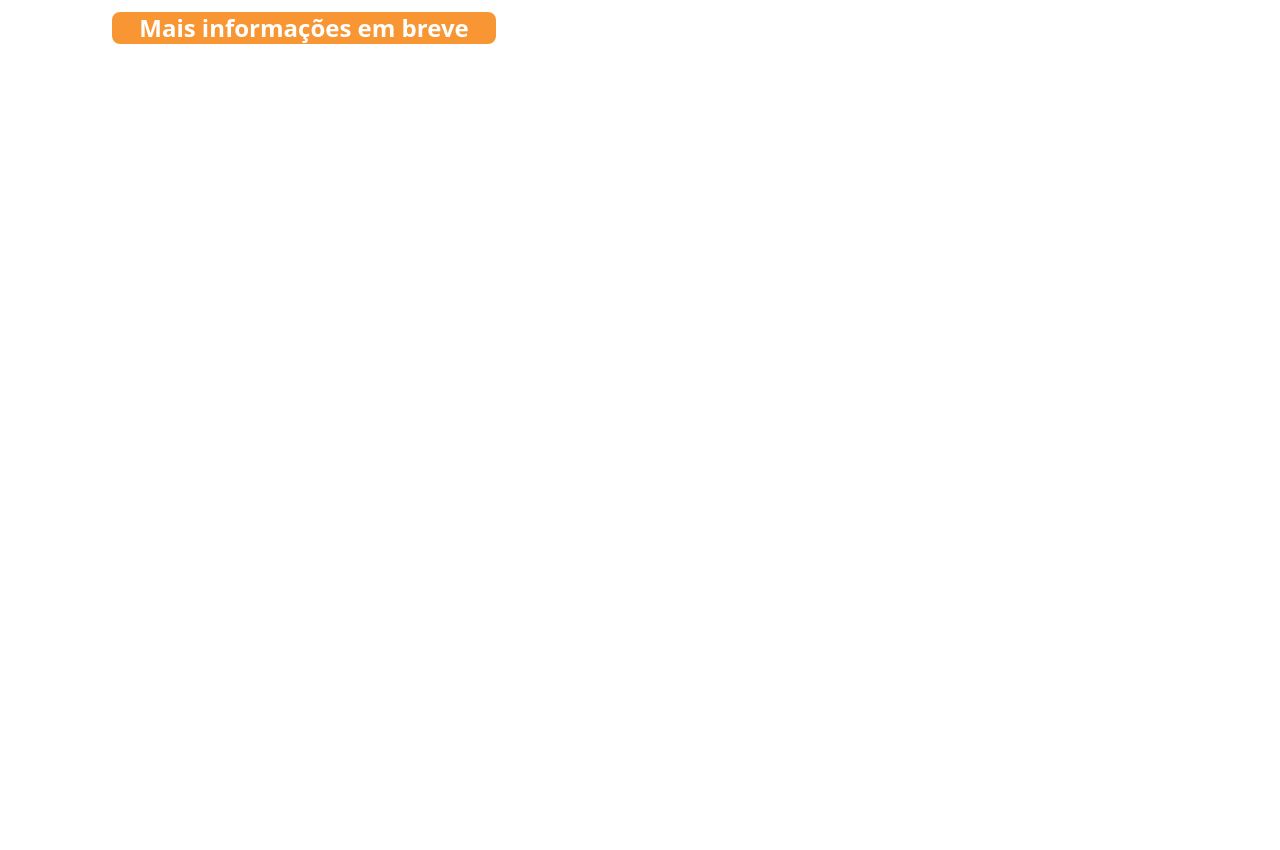
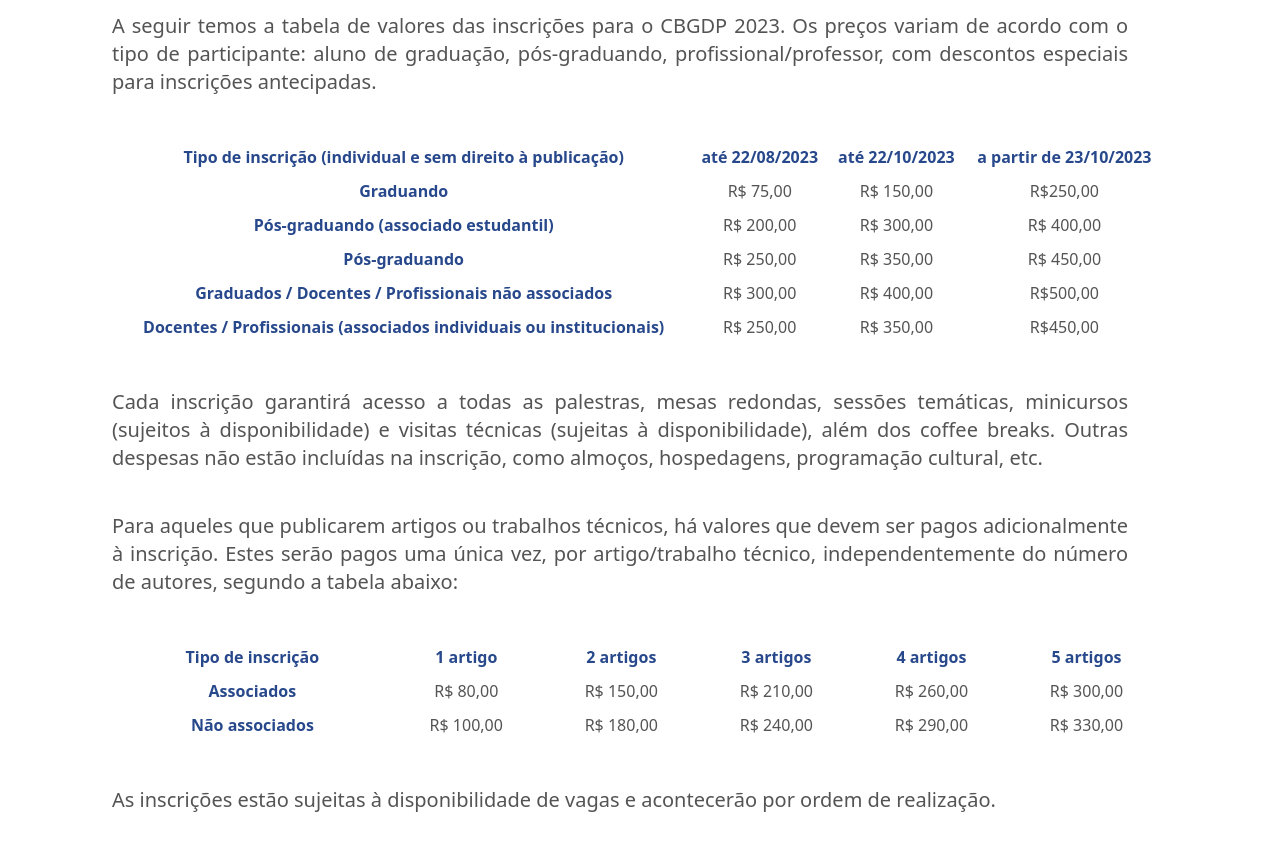
Before and after one commit to alicemlima/cbgdp, a Next.js app: page /inscricoes in a window 1280 px wide. Shown: the part 260-1110 px from the top of the page. Before the commit the page ends 800 px from the top, so only its background shows below. Built offline with nearby package versions, Linux system fonts and the light colour scheme.

Commit message:
Inclusão sobre inscrição

```diff
--- a/src/app/inscricoes/page.jsx
+++ b/src/app/inscricoes/page.jsx
@@ -2,16 +2,97 @@
 import Subtitle from "@/src/components/Subtitle"
 import TitlePage from "@/src/components/TitlePage"
 import { AiOutlineGithub } from 'react-icons/ai';
+import BodyText from '@/src/components/BodyText';
 
 export default function inscricoes() {
 
     return (
         <main className="h-screen">
             <TitlePage>Inscrições</TitlePage>
-            <div className="w-full space-y-5 text-pallete-white px-4 md:px-16 xl:px-28 2xl:px-64 pb-10 flex flex-wrap flex-col content-start ">
-                    <div className="w-full  bg-pallete-orange text-pallete-white rounded-lg max-w-sm mt-5 text-center md:text-2xl text-xl font-black">Mais informações em breve</div>
+            <div className="w-full space-y-10 text-pallete-medium-dark px-4 md:px-16 xl:px-28 2xl:px-64 pb-10 flex flex-col flex-wrap content-start">
+                <BodyText>A seguir temos a tabela de valores das inscrições para o CBGDP 2023. Os preços variam de acordo com o tipo de participante: aluno de
+                    graduação, pós-graduando, profissional/professor, com descontos especiais para inscrições antecipadas. </BodyText>
+                <table class="table-auto text-center border-separate border-spacing-2">
+                    <thead>
+                        <tr className='text-pallete-blue font-bold'>
+                            <th>Tipo de inscrição (individual e sem direito à publicação)</th>
+                            <th>até 22/08/2023</th>
+                            <th>até 22/10/2023</th>
+                            <th>a partir de 23/10/2023</th>
+                        </tr>
+                    </thead>
+                    <tbody>
+                        <tr>
+                        <td className='text-pallete-blue font-bold'>Graduando</td>
+                        <td>R$ 75,00</td>
+                        <td>R$ 150,00</td>
+                        <td>R$250,00</td>
+                        </tr>
+                        <tr>
+                        <td className='text-pallete-blue font-bold'>Pós-graduando (associado estudantil)</td>
+                        <td>R$ 200,00</td>
+                        <td>R$ 300,00</td>
+                        <td>R$ 400,00</td>
+                        </tr>
+                        <tr>
+                        <td className='text-pallete-blue font-bold'>Pós-graduando</td>
+                        <td>R$ 250,00</td>
+                        <td>R$ 350,00</td>
+                        <td>R$ 450,00</td>
+                        </tr>
+                        <tr>
+                        <td className='text-pallete-blue font-bold'>Graduados / Docentes / Profissionais não associados</td>
+                        <td>R$ 300,00</td>
+                        <td>R$ 400,00</td>
+                        <td>R$500,00</td>
+                        </tr>
+                        <tr>
+                        <td className='text-pallete-blue font-bold'>Docentes / Profissionais (associados individuais ou institucionais)</td>
+                        <td>R$ 250,00</td>
+                        <td>R$ 350,00</td>
+                        <td>R$450,00</td>
+                        </tr>
+                    </tbody>
+                </table>
+                <BodyText>Cada inscrição garantirá acesso a todas as palestras, mesas redondas, sessões temáticas, minicursos (sujeitos à disponibilidade)
+                    e visitas técnicas (sujeitas à disponibilidade), além dos coffee breaks. Outras despesas não estão incluídas na inscrição, como almoços,
+                    hospedagens, programação cultural, etc.</BodyText>
+                <BodyText>Para aqueles que publicarem artigos ou trabalhos técnicos, há valores que devem ser pagos adicionalmente à inscrição. Estes serão
+                    pagos uma única vez, por artigo/trabalho técnico, independentemente do número de autores, segundo a tabela abaixo:</BodyText>
+                    <table class="table-auto text-center border-separate border-spacing-2">
+                    <thead>
+                        <tr className='text-pallete-blue font-bold'>
+                            <th>Tipo de inscrição</th>
+                            <th>1 artigo</th>
+                            <th>2 artigos</th>
+                            <th>3 artigos</th>
+                            <th>4 artigos</th>
+                            <th>5 artigos</th>
+                        </tr>
+                    </thead>
+                    <tbody>
+                        <tr>
+                            <td className='text-pallete-blue font-bold'>Associados</td>
+                            <td>R$ 80,00</td>
+                            <td>R$ 150,00</td>
+                            <td>R$ 210,00</td>
+                            <td>R$ 260,00</td>
+                            <td>R$ 300,00 </td>
+
+                        </tr>
+                        <tr>
+                            <td className='text-pallete-blue font-bold'>Não associados</td>
+                            <td>R$ 100,00</td>
+                            <td>R$ 180,00</td>
+                            <td>R$ 240,00</td>
+                            <td>R$ 290,00</td>
+                            <td>R$ 330,00</td>
+                        </tr>
+
+                    </tbody>
+                </table>
+                <BodyText>As inscrições estão sujeitas à disponibilidade de vagas e acontecerão por ordem de realização.</BodyText>
             </div>
-
         </main>
         )
     }
--- a/src/app/local/page.jsx
+++ b/src/app/local/page.jsx
@@ -2,6 +2,7 @@
 import Carousel from "@/src/components/Carousel"
 import Subtitle from "@/src/components/Subtitle"
 import TitlePage from "@/src/components/TitlePage"
+import BodyText from '@/src/components/BodyText';
 
 export default function Local() {
 
@@ -39,6 +40,14 @@
                     </div>
                     <div className='md:mt-20'>
                     <Subtitle >Hospedagem e Turismo</Subtitle>
+                    <BodyText>Orientações para que você aproveite ao máximo o 14º Congresso Brasileiro de Inovação e Gestão de Desenvolvimento de Produto</BodyText>
+                    <BodyText>A cidade de Natal, capital do estado Rio Grande do Norte, é conhecida por suas belas praias e clima tropical. Com cerca de 900 mil habitantes, possui um parque industrial diversificado, com setores de petróleo, energia renovável, turismo e tecnologia. Sua economia também é impulsionada pela pesca e agricultura,
+                        destacando-se na produção de frutas tropicais e camarão.</BodyText>
+
+                    <div>
+                        <BodyText>Aproveite o congresso e descubra os encantos de Natal. Com praias paradisíacas como Ponta Negra e Genipabu, é o destino perfeito para os amantes do sol e do mar. Explore as dunas de areia de buggy, faça um emocionante passeio de jangada pelos parrachos de Maracajaú e aproveite a vida noturna em Pipa. Natal é um convite irresistível ao relaxamento e à aventura.</BodyText>
+
+                    </div>
                 </div>
                 </div>
             </div>
--- a/src/components/BodyText.jsx
+++ b/src/components/BodyText.jsx
@@ -1,6 +1,6 @@
 export default function BodyText({ children }) {
     return (
-        <div className="text-justify lg:mr-10 lg:mb-0 mb-10 text-xl lg:text-2xl text-pallete-medium-dark my-5">
+        <div className="text-justify lg:mr-10 lg:mb-0 mb-10 text-xl text-pallete-medium-dark my-5">
             {children}
         </div>
     );
--- a/src/components/Sobre.jsx
+++ b/src/components/Sobre.jsx
@@ -10,9 +10,8 @@
                 <span className=" text-pallete-blue font-bold lg:mr-10 lg:mb-0 mb-10 text-2xl lg:text-3xl">Bem-vindos ao 14º Congresso de Inovação de Gestão do Desenvolvimento de Produto!</span>
                 <BodyText>Este evento único reunirá especialistas e profissionais de diversas áreas para explorar as mais recentes tendências e estratégias relacionadas à gestão da inovação e de produtos
                 inovadores. Com uma programação diversificada, o congresso oferecerá uma experiência enriquecedora e inspiradora para todos os participantes. </BodyText>
-                <div className=" text-pallete-blue font-bold lg:mr-10 lg:mb-0 mb-10 text-2xl lg:text-3xl mt-5"> Ele será dividido em quatro componentes principais:
-                Palestras, Mesas Redondas, Minicursos e Visitas Técnicas. </div>
-                <BodyText>O CBGFP Acontece a cada dois desde 1999 com o objetivo de incentivar o compartilhamento de conhecimentos e experiências das pesquisas sobre o desenvolvimento de produtos
+
+                <BodyText>O CBGDP acontece a cada dois desde 1999 com o objetivo de incentivar o compartilhamento de conhecimentos e experiências sobre o desenvolvimento de produtos
                 realizadas por grupos de pesquisa brasileiros. Ele acontece nos anos ímpares, sendo sediado pelos mais renomados centros de pesquisa em desenvolvimento de produtos do Brasil. Este ano
                 ocorrerá na cidade de Natal no Rio Grande do Norte.</BodyText>
                 </div>
```
